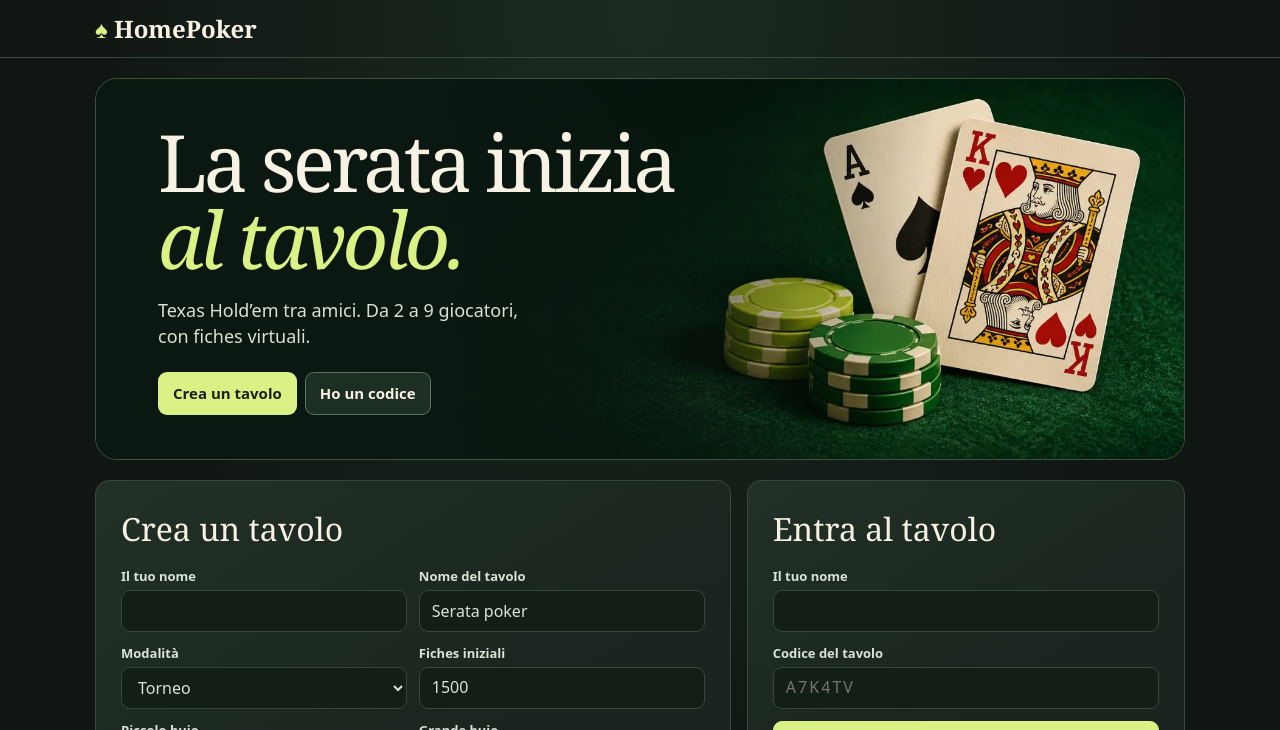
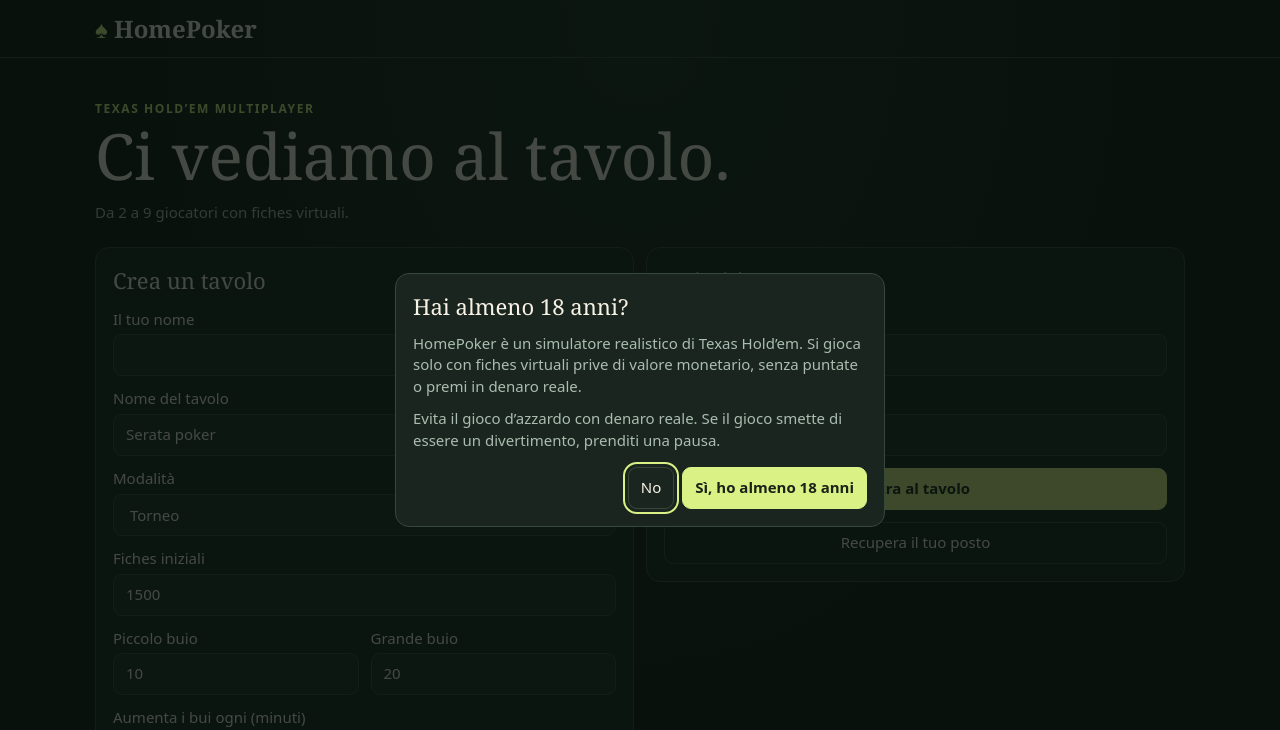
Before and after one commit to francesc05Cervera/HomePoker, a plain HTML site: page frontend/index.html in a window 1280 px wide. Shown: the top 730 px of the page. Drawn offline with Linux system fonts and the light colour scheme.

Commit message:
Restore the original home and add an 18+ simulator notice

```diff
--- a/backend/server.mjs
+++ b/backend/server.mjs
@@ -16,8 +16,7 @@ async function loadFrontend() {
   const assets = [
     ['/', 'index.html', 'text/html'],
     ['/app.js', 'app.js', 'text/javascript'],
-    ['/style.css', 'style.css', 'text/css'],
-    ['/home-hero.webp', 'home-hero.webp', 'image/webp']
+    ['/style.css', 'style.css', 'text/css']
   ];
   return new Map(await Promise.all(assets.map(async ([path, file, mime]) => [
     path, {body:await readFile(new URL(file, directory)), mime}
@@ -96,7 +95,7 @@ const server = createServer(async (req,res) => {
     }
     const file = files.get(url.pathname);
     if (file && req.method === 'GET') {
-      res.setHeader('Content-Type',file.mime.startsWith('image/') ? file.mime : file.mime + '; charset=utf-8');
+      res.setHeader('Content-Type',file.mime + '; charset=utf-8');
       res.setHeader('Content-Security-Policy',"default-src 'self'; style-src 'self'; frame-ancestors 'none'; base-uri 'none'; form-action 'self'");
       return res.end(file.body);
     }
--- a/frontend/app.js
+++ b/frontend/app.js
@@ -355,9 +355,6 @@ for (const route of ['join','recover']) {
   };
   if (urlCode && /^[A-Z2-9]{6}$/.test(urlCode)) el(route).elements.code.value = urlCode;
 }
-if (!session && /^[A-Z2-9]{6}$/.test(urlCode ?? '')) {
-  addEventListener('load', () => el('join').scrollIntoView(), {once:true});
-}
 el('openRecover').onclick = () => {
   showError('');
   const code = el('join').elements.code.value.trim();
@@ -392,6 +389,18 @@ el('copy').onclick = () => {
   copyText(el('copy'),invite.href,'Copia il link di invito');
 };
 el('copyRecovery').onclick = () => copyText(el('copyRecovery'),state.recoveryCode,'Copia il codice personale');
-refresh();
-setInterval(refresh,900);
-setInterval(updateClocks,180);
+const ageGate = el('ageGate');
+ageGate.addEventListener('cancel',event => event.preventDefault());
+el('ageDecline').onclick = () => {
+  el('ageChoices').hidden = true;
+  const blocked = el('ageBlocked');
+  blocked.hidden = false;
+  blocked.focus();
+};
+el('ageAccept').addEventListener('click', () => {
+  ageGate.close();
+  refresh();
+  setInterval(refresh,900);
+  setInterval(updateClocks,180);
+}, {once:true});
+ageGate.showModal();
--- a/frontend/build.mjs
+++ b/frontend/build.mjs
@@ -14,5 +14,5 @@ const placeholder = '<meta name="api-origin" content="">';
 if (!template.includes(placeholder)) throw new Error('Configurazione API del frontend mancante.');
 await Promise.all([
   writeFile(new URL('index.html', dist), template.replace(placeholder, '<meta name="api-origin" content="' + url.origin + '">')),
-  ...['style.css','app.js','home-hero.webp'].map(file => copyFile(new URL(file, import.meta.url), new URL(file, dist)))
+  ...['style.css','app.js'].map(file => copyFile(new URL(file, import.meta.url), new URL(file, dist)))
 ]);
--- a/frontend/index.html
+++ b/frontend/index.html
@@ -13,38 +13,24 @@
 <header class="site-header"><a class="brand" href="/"><span aria-hidden="true">♠</span> HomePoker</a><span id="connection"></span><button id="exit" hidden>Lascia il tavolo</button></header>
 <main>
 <section id="home">
-  <div class="home-hero">
-    <img class="home-hero-image" src="/home-hero.webp" width="1360" height="664" alt="" fetchpriority="high">
-    <div class="home-hero-content">
-      <h1>La serata inizia<br><em>al tavolo.</em></h1>
-      <p>Texas Hold’em tra amici. Da 2 a 9 giocatori, con fiches virtuali.</p>
-      <nav class="home-hero-actions" aria-label="Inizia a giocare">
-        <a class="primary" href="#create">Crea un tavolo</a>
-        <a class="hero-secondary" href="#join">Ho un codice</a>
-      </nav>
-    </div>
-  </div>
+  <div class="intro"><p class="eyebrow">Texas Hold’em multiplayer</p><h1>Ci vediamo al tavolo.</h1><p>Da 2 a 9 giocatori con fiches virtuali.</p></div>
   <div class="lobby">
-    <form id="create" class="home-form">
+    <form id="create">
       <h2>Crea un tavolo</h2>
-      <div class="split">
-        <label>Il tuo nome<input name="name" maxlength="24" autocomplete="nickname" required></label>
-        <label>Nome del tavolo<input name="roomName" maxlength="36" value="Serata poker" required></label>
-      </div>
-      <div class="split">
-        <label>Modalità<select name="mode" id="mode"><option value="tournament">Torneo</option><option value="cash">Cash Game</option></select></label>
-        <label>Fiches iniziali<input name="stack" type="number" value="1500" min="20" max="1000000" required></label>
-      </div>
+      <label>Il tuo nome<input name="name" maxlength="24" autocomplete="nickname" required></label>
+      <label>Nome del tavolo<input name="roomName" maxlength="36" value="Serata poker" required></label>
+      <label>Modalità<select name="mode" id="mode"><option value="tournament">Torneo</option><option value="cash">Cash Game</option></select></label>
+      <label>Fiches iniziali<input name="stack" type="number" value="1500" min="20" max="1000000" required></label>
       <div class="split"><label>Piccolo buio<input name="small" type="number" value="10" min="1" max="9999" required></label><label>Grande buio<input name="big" type="number" value="20" min="2" max="10000" required></label></div>
       <label id="blindSettings">Aumenta i bui ogni (minuti)<input name="blindMinutes" type="number" value="15" min="1" max="180" required></label>
       <button class="primary">Crea tavolo</button>
     </form>
-    <form id="join" class="home-form">
-      <h2>Entra al tavolo</h2>
+    <form id="join">
+      <h2>Unisciti</h2>
       <label>Il tuo nome<input name="name" maxlength="24" autocomplete="nickname" required></label>
       <label>Codice del tavolo<input name="code" placeholder="A7K4TV" pattern="[A-Za-z2-9]{6}" maxlength="6" required></label>
       <button class="primary">Entra al tavolo</button>
-      <button id="openRecover" class="recover-link" type="button">Recupera il tuo posto <span aria-hidden="true">↗</span></button>
+      <button id="openRecover" type="button">Recupera il tuo posto</button>
     </form>
   </div>
 </section>
@@ -104,5 +90,15 @@
   <code id="recoveryCode"></code>
   <div class="dialog-actions"><button id="closeRecoveryCode">Chiudi</button><button id="copyRecovery" class="primary">Copia codice</button></div>
 </dialog>
+<dialog id="ageGate" aria-labelledby="ageTitle" aria-describedby="ageDescription ageAdvice">
+  <h2 id="ageTitle">Hai almeno 18 anni?</h2>
+  <p id="ageDescription">HomePoker è un simulatore realistico di Texas Hold’em. Si gioca solo con fiches virtuali prive di valore monetario, senza puntate o premi in denaro reale.</p>
+  <p id="ageAdvice">Evita il gioco d’azzardo con denaro reale. Se il gioco smette di essere un divertimento, prenditi una pausa.</p>
+  <div id="ageChoices" class="dialog-actions">
+    <button type="button" id="ageDecline">No</button>
+    <button type="button" class="primary" id="ageAccept">Sì, ho almeno 18 anni</button>
+  </div>
+  <p id="ageBlocked" role="status" tabindex="-1" hidden>L’accesso è riservato ai maggiorenni.</p>
+</dialog>
 </body>
 </html>
--- a/frontend/style.css
+++ b/frontend/style.css
@@ -18,30 +18,13 @@ h1,h2,p{margin:0}
 h1,h2{font-family:Georgia,serif;font-weight:400}
 h1{font-size:clamp(2rem,7vw,4rem);line-height:1.04;overflow-wrap:anywhere}
 h2,.panel summary{font-size:22px}
+.intro{padding:42px 0 23px}
+.intro p:last-child{color:var(--muted);margin-top:12px}
 .eyebrow{font-size:12px;font-weight:800;text-transform:uppercase;letter-spacing:.13em;margin-bottom:6px}
-.home-hero{position:relative;isolation:isolate;overflow:hidden;display:grid;align-items:center;min-height:382px;margin:20px 0;border:1px solid #3c5140;border-radius:22px;background:#0b1811}
-.home-hero-image{position:absolute;inset:0 0 0 auto;width:76%;height:100%;object-fit:cover;object-position:66% center;z-index:-2}
-.home-hero::before{content:"";position:absolute;inset:0;z-index:-1;background:linear-gradient(90deg,#0b1811 10%,#0b1811f5 28%,#0b18117a 56%,transparent 77%)}
-.home-hero-content{padding:36px clamp(24px,5vw,62px);max-width:660px}
-.home-hero h1{font-size:clamp(47px,6.2vw,79px);line-height:.98;letter-spacing:-.048em}
-.home-hero h1 em{color:var(--lime);font-weight:inherit}
-.home-hero p{font-size:clamp(15px,2vw,18px);color:#d8e1d3;max-width:36ch;margin-top:19px}
-.home-hero-actions{display:flex;flex-wrap:wrap;gap:8px;margin-top:23px}
-.home-hero-actions a{display:inline-flex;align-items:center;min-height:43px;border:1px solid transparent;border-radius:9px;padding:8px 14px;font-weight:750;text-decoration:none}
-.home-hero-actions a:focus-visible{outline:2px solid var(--lime);outline-offset:3px}
-.home-hero-actions a.primary:hover{background:#edffad}
-.home-hero-actions .hero-secondary{background:#233629bf;color:var(--text);border-color:#5b705e}
-.hero-secondary:hover{background:#2e4835}
-.lobby,.split{display:grid;grid-template-columns:minmax(0,1fr) minmax(0,1fr);gap:12px}
-.lobby{grid-template-columns:minmax(0,1.45fr) minmax(0,1fr);align-items:start;gap:16px}
+.lobby,.split{display:grid;grid-template-columns:1fr 1fr;gap:12px}
+.lobby{align-items:start}
 .lobby form,.panel,dialog{border:1px solid var(--line);background:var(--panel);border-radius:14px;padding:17px}
-.lobby form{display:grid;gap:12px;align-content:start;scroll-margin-top:14px;padding:clamp(16px,3vw,25px);background:linear-gradient(147deg,#223027,#19251e 58%)}
-.lobby form h2{font-size:clamp(24px,3vw,32px);margin-bottom:3px}
-.lobby form:target{border-color:#95aa72}
-.lobby form label{color:#d9e4d8;font-size:13px;font-weight:600}
-.lobby form input,.lobby form select{font-size:16px;font-weight:400;background:#121e16}
-#join input[name=code]{text-transform:uppercase;letter-spacing:.13em}
-.lobby .recover-link{display:flex;align-items:center;justify-content:space-between;text-align:left;color:var(--lime);background:#17251b}
+.lobby form{display:grid;gap:12px;align-content:start}
 dialog{width:min(440px,calc(100% - 30px));color:var(--text)}
 dialog::backdrop{background:#07100cbd}
 dialog form{display:grid;gap:12px}
@@ -49,6 +32,10 @@ dialog p{margin-block:8px;color:var(--muted)}
 .dialog-actions{display:flex;align-items:center;justify-content:flex-end;gap:8px;flex-wrap:wrap}
 #recoveryCode{display:block;background:var(--bg);border:1px solid var(--line);border-radius:8px;padding:10px;margin:12px 0;overflow-wrap:anywhere;user-select:all}
 #recoverError{color:var(--danger);margin:0}
+#ageGate{width:min(490px,calc(100% - 30px))}
+#ageGate p{margin-block:10px}
+#ageChoices{margin-top:16px}
+#ageBlocked{color:var(--lime);font-weight:750}
 label{display:grid;gap:4px}
 input,select{width:100%;min-width:0;background:#202f25}
 summary{cursor:pointer}
@@ -106,14 +93,6 @@ summary{cursor:pointer}
   .site-header{gap:6px}
   #connection{display:none}
   .lobby,.panels{grid-template-columns:1fr}
-  .home-hero{min-height:0;align-items:start;margin-top:13px;border-radius:17px}
-  .home-hero-image{inset:auto 0 0;width:100%;height:57%;object-position:69% 50%}
-  .home-hero::before{background:linear-gradient(180deg,#0b1811 32%,#0b1811ee 47%,#0b181137 70%,transparent 87%)}
-  .home-hero-content{padding:24px 19px clamp(136px,39vw,195px)}
-  .home-hero h1{font-size:clamp(39px,10.7vw,66px)}
-  .home-hero p{margin-top:12px}
-  .home-hero-actions{margin-top:15px;gap:6px}
-  .home-hero-actions a{padding-inline:10px;font-size:13px}
   .game-head{align-items:flex-start;flex-direction:column}
   .game-head,.table-meta{padding-inline:2px}
   .arena{height:clamp(400px,65vh,520px);margin-bottom:28px}
```
Also changed, not shown: frontend/home-hero.webp (deleted).
